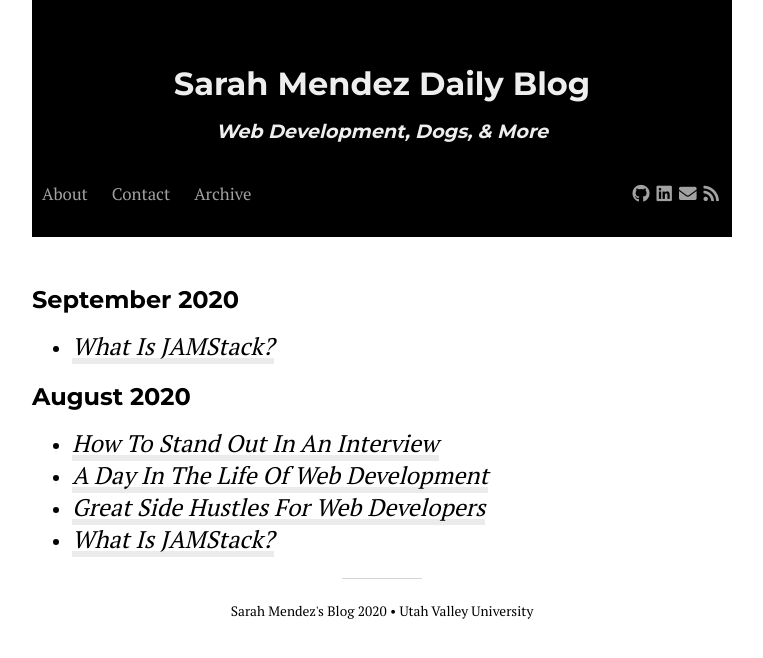
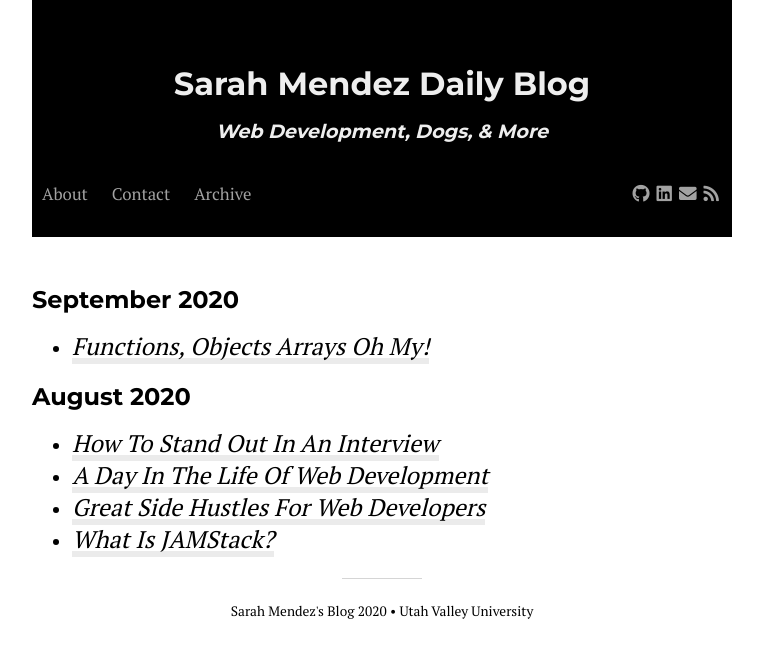
Before and after one commit to srhmendez/Blog_Website, a Jekyll site: the page built from archive.md, in a window 1280 px wide. Shown: the top 658 px of the page, without its empty margins (258-1021 px from the left). Built offline with Jekyll 4.4.1, drawn with Linux system fonts in a browser that asks for light colours; nearby versions of some CDN libraries.

Commit message:
updating blog post image

```diff
--- a/_posts/2020-09-05-Functions-Objects-And-Arrays.md
+++ b/_posts/2020-09-05-Functions-Objects-And-Arrays.md
@@ -1,7 +1,7 @@
 ---
 layout: post
-title: What Is JAMStack?
-image: https://snipcart.com/media/204771/jamstack.png
+title: Functions, Objects Arrays Oh My!
+image: https://miro.medium.com/max/1400/1*Ahomp1dXE5Ofb6Fgh_7WDA.jpeg
 categories: Web_Development
 ---
 ![JavaScript](https://miro.medium.com/max/1400/1*Ahomp1dXE5Ofb6Fgh_7WDA.jpeg)
```
